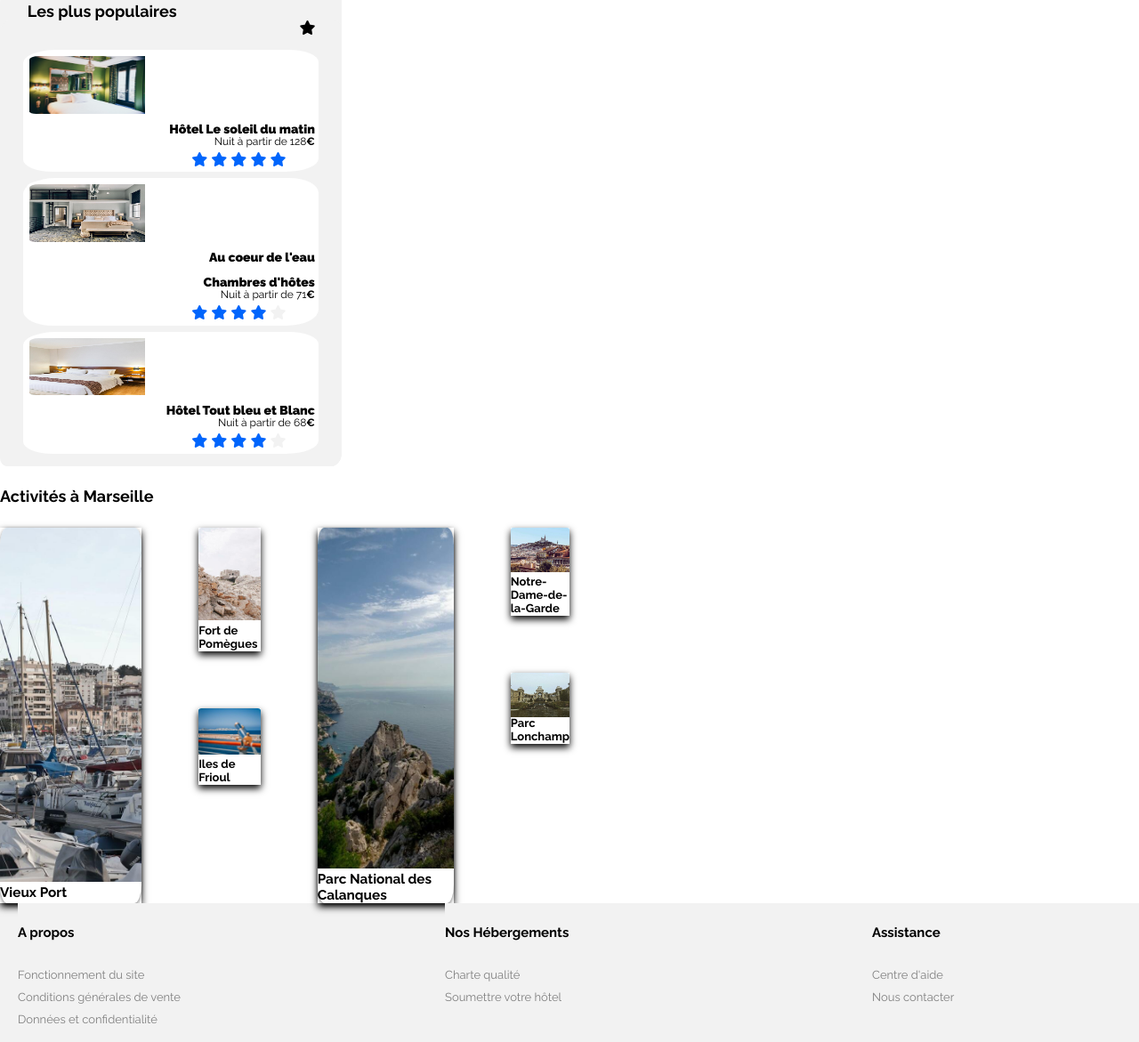
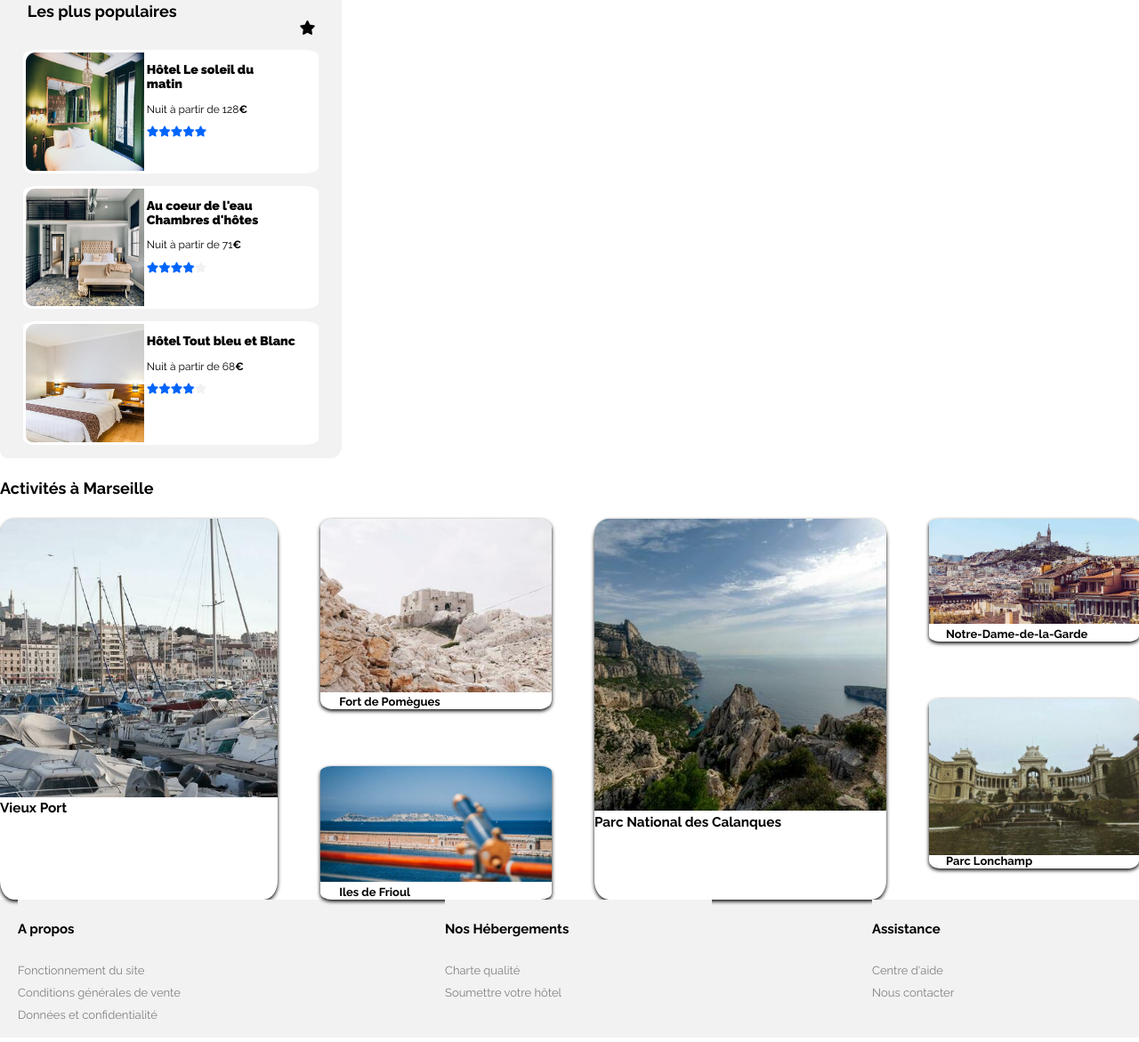
Before and after one commit to CarinaHD/Booki, a plain HTML site: page index.html in a window 1280 px wide. Shown: the part 974-2145 px from the top of the page at 89% size. Drawn offline with nearby package versions, Linux system fonts and the light colour scheme.

Commit message:
modif v3

```diff
--- a/css/style.css
+++ b/css/style.css
@@ -134,14 +134,8 @@ button
 }
 @media (max-width:768px) .fa-magnifying-glass
 {
-    color:white;
-    background-color: #0065FC;
-    position: relative;
-    left: 130px;
-    bottom: 45px ;
-    padding: 10px 8px 8px 10px;
+    background-color:
     border-radius: 0px 12px 12px 0px;
-    display: none;
 }
 
 /*filtres*/
@@ -352,7 +346,7 @@ h2
     flex-wrap: wrap;
     justify-content:center;
 }
-.carte :hover
+.info-hebergement:hover
 {
     box-shadow: 0 5px 10px 0 #0065FC;
     transition: 1s;
@@ -361,7 +355,6 @@ h2
 {
     object-fit:fill;
     border-radius: 12% 12% 0% 0%;
-    filter:none;
     aspect-ratio: 2;
 }
 .texte
@@ -478,35 +471,33 @@ h2
     text-decoration:none;
     color: black;
     display:flex;
-    flex-direction: column;
+    flex-wrap: wrap;
     background-color: white;
-    border: 4px solid white;
     margin:2%;
-    border-radius: 11% 10% 11% 10%;
+    border-radius: 5% 5% 5% 5%;
     text-decoration: none;
 }
-.infopopulaires :hover
+.infopopulaires:hover
 {
     color:#0065FC;
+    box-shadow: 0 5px 10px 0 #0065FC;
+    transition: 1s;
+    display: flex;
+    flex-wrap: wrap;
 }
 .cartepopulaire
 {
     margin:2%;
     width: 90%;
-    display: inline-block;
+    display: flex;
+    flex-direction: column;
     border-radius: 5% 7% 5% 7%;
-}
-.cartepopulaire :hover
-{
-    box-shadow: 0 5px 10px 0 #0065FC;
-    transition: 1s;
 }
 .textepopulaire
 {
     font-size: 75%;
-    line-height: 0%;
     color:black;
-    text-align:right;
+    text-align:left;
 }
 .imgpopulaire
 {
@@ -514,8 +505,8 @@ h2
     width: 40%;
     border-radius: 10% 0% 0% 8%;
     border: 3px solid white;
-    display: inline-block;
-    aspect-ratio:2;
+    display: flex;
+    aspect-ratio:1;
 }
         /*hotel le soleil du matin*/
 .etoilepopulaire1
@@ -523,6 +514,7 @@ h2
     color:#0065FC;
     text-align: right;
     margin-right: 10%;
+    display: flex;
 }
         /*au coeur de l'eau chambres d'hotes*/
 .etoilepopulaire2
@@ -530,10 +522,12 @@ h2
     color:#0065FC;
     text-align: right;
     margin-right: 10%;
+    display: flex;
 }
 .etoilepopulaire2 :nth-child(5)
 {
     color: #F2F2F2;
+    display: flex;
 }
         /*hotel tout bleu et blanc*/
 
@@ -542,10 +536,12 @@ h2
     color:#0065FC;
     text-align: right;
     margin-right: 10%;
+    display: flex;
 }
 .etoilepopulaire3 :nth-child(5)
 {
     color: #F2F2F2;
+    display: flex;
 }
 
 /*Activités à Marseille*/
@@ -554,15 +550,12 @@ h2
     font-family: 'Raleway' 'sans-serif';
     font-size: large;
     color: black;
-    border:rgb(255, 255, 255);
-    width: 50%;
-    gap: 3rem;
+    width: 100%;
 }
 .lesactivitesmarseillaises
 {
     display: flex;
-    background-color:none;
-    gap:4rem;
+    gap:3rem;
 }
 h4
 {
@@ -577,6 +570,8 @@ h4
     font-family:'Raleway''sans-sérif';
     display: flex;
     flex-wrap: wrap;
+    justify-content: flex-start;
+    margin-left: 8%;
     text-decoration: none;
 }
 .classactivites
@@ -585,30 +580,24 @@ h4
     font-weight: bold;
     font-size: 85%;
     font-family:'Raleway''sans-sérif';
-    box-shadow: 0px 4px 8px 0;
+    box-shadow: 0px 2px 4px 0;
+    border-radius: 5%;
 }
-
+.classactivites:hover
+{
+    box-shadow: 0px 4px 6px 0;
+    border-radius: 5%;
+}
 .conteneursolo
 {
     display: flex;
-    flex-wrap: wrap;
-    border-radius: 5%;
-    border-color: white;
-    box-shadow: 0px 2px 4px 0px grey;
-}
-.conteneursolo :hover
-{
-    color: none;
-    box-shadow: 0px 4px 8px 0;
-    filter:none;
     border-radius: 5%;
 }
 .conteneurduo
 {
+    border-radius: 5%;
     display: flex;
     flex-direction: column;
-    background-color: white;
-    border-radius: 5%;
     gap:4rem;
 }
 .vieuxport
@@ -616,19 +605,19 @@ h4
     object-fit: cover;
     border-radius: 5% 5% 0 0;
     width: 100%;
-    aspect-ratio:4/10;
+    aspect-ratio:1;
 }
 .fortpomegues
 {
     object-fit: cover;
-    aspect-ratio:4:6;
+    aspect-ratio:4/3;
     width: 100%;
-    border-radius: 5% 5% 0 0
+    border-radius: 5% 5% 0 0;
 }
 .ilesfrioul
 {
     object-fit: cover;
-    aspect-ratio:4/3;
+    aspect-ratio:4/2;
     width: 100%;
     border-radius: 5% 5% 0 0
 }
@@ -637,12 +626,12 @@ h4
     object-fit: cover;
     border-radius: 5% 5% 0 0;
     width: 100%;
-    aspect-ratio:2/5;
+    aspect-ratio:1;
 }
 .notredamelagarde
 {
     object-fit: cover;
-    aspect-ratio:4/3;
+    aspect-ratio:4/2;
     width: 100%;
     border-radius: 5% 5% 0 0;
 }
@@ -653,7 +642,6 @@ h4
     background-color: white;
     border-radius: 5% 5% 0 0;
     object-fit: cover;
-    aspect-ratio:4/3;
     width: 100%;
 }
 
--- a/index.html
+++ b/index.html
@@ -198,9 +198,8 @@
             <a class="infopopulaires" href="#">
                 <img class="imgpopulaire" src="images/hebergements/2_large/emile-guillemot-Bj_rcSC5XfE-unsplash.jpg" alt="photo"/>
                 <div class="textepopulaire">
-                    <h3><strong>Hôtel Le soleil du matin</strong></h3>
+                    <h3><strong>Hôtel Le soleil du<br/> matin</strong></h3>
                     <p>Nuit à partir de 128<strong>€</strong></p>
-                </div>
                     <div class="etoilepopulaire1">
                         <i class="fa-solid fa-star"></i>
                         <i class="fa-solid fa-star"></i>
@@ -208,19 +207,20 @@
                         <i class="fa-solid fa-star"></i>
                         <i class="fa-solid fa-star"></i>
                     </div>
+                </div>
             </a>
         <a class="infopopulaires" href="#">
             <img class="imgpopulaire" src="images/hebergements/2_large/aw-creative-VGs8z60yT2c-unsplash.jpg" alt="photo"/>
             <div class="textepopulaire">
-                <h3><strong>Au coeur de l'eau</strong></h3></br><h3><strong> Chambres d'hôtes</strong></h3>
+                <h3><strong>Au coeur de l'eau</br>Chambres d'hôtes</strong></h3>
                 <p>Nuit à partir de 71<strong>€</strong></p>
-            </div>
-            <div class="etoilepopulaire2">
+                    <div class="etoilepopulaire2">
                 <i class="fa-solid fa-star"></i>
                 <i class="fa-solid fa-star"></i>
                 <i class="fa-solid fa-star"></i>
                 <i class="fa-solid fa-star"></i>
                 <i class="fa-solid fa-star"></i>
+                    </div>
             </div>
         </a>
         <a class="infopopulaires" href="#">
@@ -228,13 +228,13 @@
             <div class="textepopulaire">
                 <h3><strong>Hôtel Tout bleu et Blanc</strong></h3>
                 <p>Nuit à partir de 68<strong>€</strong></p>
-            </div>
-            <div class="etoilepopulaire3">
+                    <div class="etoilepopulaire3">
                 <i class="fa-solid fa-star"></i>
                 <i class="fa-solid fa-star"></i>
                 <i class="fa-solid fa-star"></i>
                 <i class="fa-solid fa-star"></i>
                 <i class="fa-solid fa-star"></i>
+                    </div>
             </div>
         </a>
     </div>
@@ -246,7 +246,7 @@
         <div class="lesactivitesmarseillaises">
             <div class="conteneursolo">
                 <a class="classactivites" href="#">
-                    <img class="vieuxport" src="images/activites/3_medium/reno-laithienne-QUgJhdY5Fyk-unsplash.jpg" alt="photo">
+                    <img class="vieuxport" src="images/activites/4_small/reno-laithienne-QUgJhdY5Fyk-unsplash.jpg" alt="photo">
                         <text class="texteactivites">Vieux Port</text>
                 </a>
             </div>
@@ -262,7 +262,7 @@
             </div>
             <div class="conteneursolo">
                 <a class="classactivites" href="#">
-                    <img class="parccalanques" src="images/activites/3_medium/kilyan-sockalingum-NR8-cBCN3aI-unsplash.jpg" alt="photo">
+                    <img class="parccalanques" src="images/activites/4_small/kilyan-sockalingum-NR8-cBCN3aI-unsplash.jpg" alt="photo">
                         <text class="texteactivites">Parc National des Calanques</text>
                 </a>
             </div>
```
